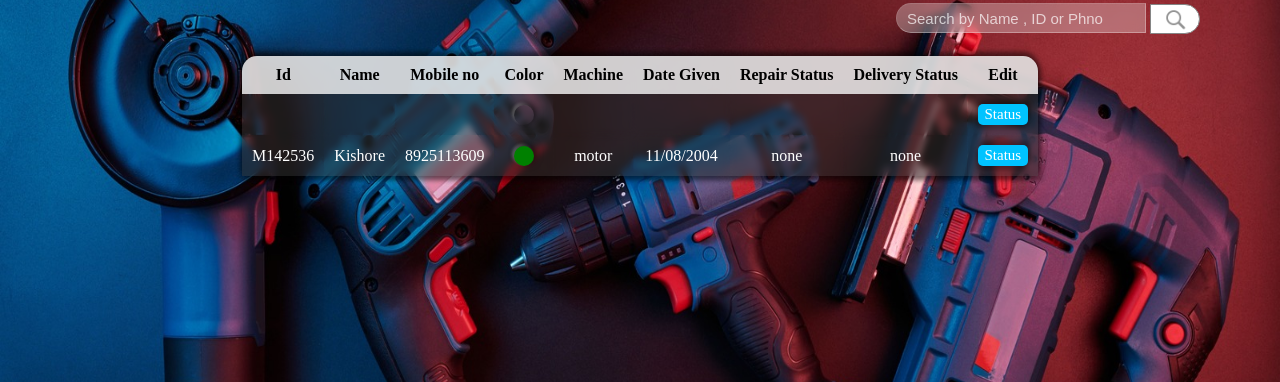
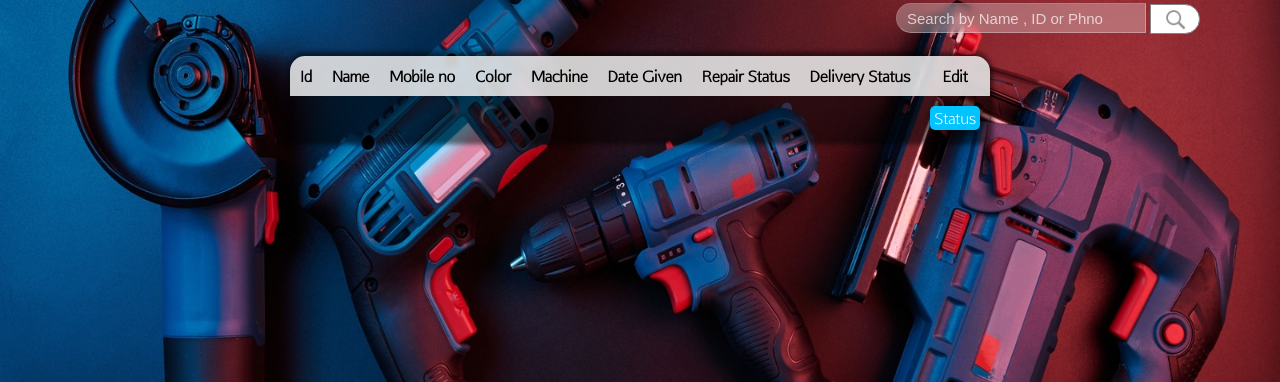
Before and after one commit to Justin-Ebenazar/jacob_Enterprise_freelancing, a Flask app: page / in a window 1280 px wide. Shown: the part 124-506 px from the top of the page. Run offline with Flask 3, Linux system fonts and the light colour scheme; tables that the repository leaves empty or names only in its code hold one stand-in row (values such as "Sample post").

Commit message:
css cahnges

```diff
--- a/Manicks/static/style1.css
+++ b/Manicks/static/style1.css
@@ -59,6 +59,10 @@ header{
     src: url('font/AntipastoPro-Medium_trial.ttf') format('truetype');
   }
 
+  @font-face {
+    font-family: tablefont;
+    src: url('font/table_head.otf') format('opentype');
+  }
 #shop-name{
     color: white;
     font-size: 40px;
@@ -299,6 +303,8 @@ input,select{
     padding: 10px;
     text-align: justify;
     border-collapse: collapse;
+    font-family: tablefont;
+    font-size: 15px;
     background:rgba(255, 225, 225,0);
     box-shadow:  4px 4px 4px rgba(0,0,0,0.3),
     -2px -4px 5px rgba(0,0,0,0.3),
@@ -338,8 +344,8 @@ input,select{
 }
 
 .home-detail-table td{
-    background-color: rgba(255, 255, 255, 0.1);
-    backdrop-filter: blur(3px);
+    background-color: rgba(255, 255, 255, 0);
+    backdrop-filter: blur(0px);
     color: white;
     text-align: center;
     padding: 10px;
@@ -775,75 +781,11 @@ input,select{
     font-size: 18px;
     width: 400px;
 }
-.repair-table-div{
-    display: flex;
-    justify-content: center;
-}
-.repair-input{
-    width: 100px;
-}
+
 #right_half_rpstatus{
     width: 500px;
     border-radius: 5px;
     background-color: rgb(255,255,255,0.5);
-}
-
-.right_half_rpst.switch {
-    position: relative;
-    display: inline-block;
-    width: 40px;
-    height: 22px;
-  }
-
-  /* Hide default HTML checkbox */
-  /* .switch input {
-    opacity: 0;
-    width: 0;
-    height: 0;
-  }
-
-  /* The slider */
-  /* .slider {
-    position: absolute;
-    cursor: pointer;
-    top: 0;
-    left: 0;
-    right: 0;
-    bottom: 0;
-    background-color: #574949;
-    -webkit-transition: .4s;
-    transition: .4s;
-    box-shadow: inset 2px 2px 4px rgba(0, 0, 0, 0.4),inset -2px -2px 4px rgba(0, 0, 0, 0.4);
-  } */
-
-  /* .slider:before {
-    position: absolute;
-    content: "";
-    height: 15px;
-    width: 15px;
-    left: 4px;
-    bottom: 3px;
-    background-color: white;
-    -webkit-transition: .4s;
-    transition: .4s;
-    box-shadow: 2px 2px 4px rgba(248, 0, 0, 0.575) ,-2px -2px 4px rgba(248, 0, 0, 0.575),
-    2px -2px 4px rgba(248, 0, 0, 0.575),-2px 2px 4px rgba(248, 0, 0, 0.575);
-  } */
-
-
-#status-checker{
-    width: 50px;
-}
-
-
-
-  input:checked + .slatus_bottom{
-    display: flex;
-    height: 300px;
-    justify-content: center;
-    overflow: hidden;
-    overflow-y: scroll;
-
 }
 
 #machine_type_color{
--- a/Manicks/templates/home.html
+++ b/Manicks/templates/home.html
@@ -66,17 +66,6 @@
                                 <td class="home-detail-td"><a id="edit" href="{{url_for("repair_status",id=info.P_id)}}">Status</a></td>
                             </tr>
                     {% endfor %}
-                    <tr>
-                        <td class="home-detail-td">M142536</td>
-                        <td class="home-detail-td">Kishore</td>
-                        <td class="home-detail-td">8925113609</td>
-                        <td class="home-detail-td"><center><div style="background-color: green; " id="colour_indicator"></div></center></td>
-                        <td class="home-detail-td">motor</td>
-                        <td class="home-detail-td">11/08/2004</td>
-                        <td class="home-detail-td">none</td>
-                        <td class="home-detail-td">none</td>
-                        <td class="home-detail-td"><a id="edit" href="#" >Status</a></td>
-                    </tr>
                 </table>
             </div>
         </section>
--- a/Manicks/templates/repair_status_Modified.html
+++ b/Manicks/templates/repair_status_Modified.html
@@ -38,7 +38,7 @@
                 </div>
                 <div class="repair_status_details">
                     <div id="left_half_rpstatus">
-                            <table>
+                            <table class="rp_status_custinfo">
                                 <tr>
                                     <td>Customer name:</td>
                                     <td>{{info.C_name}}</td>
```
Also changed, not shown: Manicks/static/font/table_head.otf (added).
